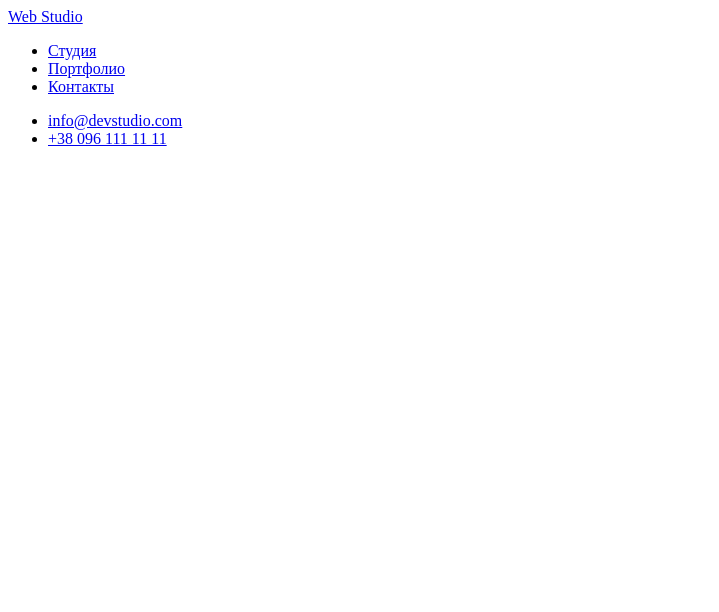
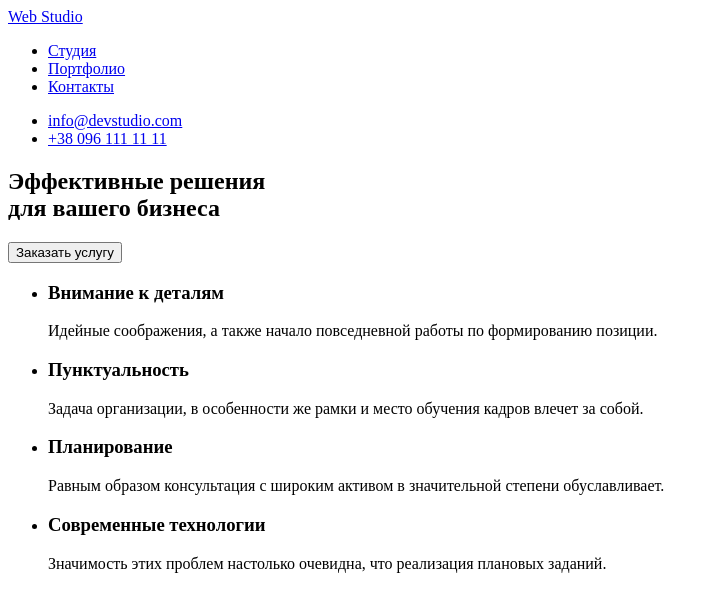
Before and after one commit to Jakkanda/goit-markup-hw-01, a plain HTML site: page index.html in a window 1280 px wide. Shown: the whole page, without its empty margins (0-719 px from the left). Drawn offline with Linux system fonts and the light colour scheme.

Commit message:
Создает секцию-герой и секцию "особенности"."

```diff
--- a/index.html
+++ b/index.html
@@ -1,8 +1,8 @@
 <!DOCTYPE html>
 <html lang="ru">
   <head>
-    <meta charset="UTF-8">
-    <meta name="viewport" content="width=device-width, initial-scale=1.0">
+    <meta charset="UTF-8" />
+    <meta name="viewport" content="width=device-width, initial-scale=1.0" />
     <title>Document</title>
   </head>
   <body>
@@ -21,6 +21,49 @@
         <li><a href="tel:+380961111111">+38 096 111 11 11</a></li>
       </ul>
     </header>
-
+    <main>
+      <!--HERO-->
+      <section>
+        <h1>
+          Эффективные решения <br />
+          для вашего бизнеса
+        </h1>
+        <button type="button">Заказать услугу</button>
+      </section>
+      <!--Features-->
+      <section>
+        <h2 hidden>Особенности</h2>
+        <ul>
+          <li>
+            <h3>Внимание к деталям</h3>
+            <p>
+              Идейные соображения, а также начало повседневной работы по
+              формированию позиции.
+            </p>
+          </li>
+          <li>
+            <h3>Пунктуальность</h3>
+            <p>
+              Задача организации, в особенности же рамки и место обучения кадров
+              влечет за собой.
+            </p>
+          </li>
+          <li>
+            <h3>Планирование</h3>
+            <p>
+              Равным образом консультация с широким активом в значительной
+              степени обуславливает.
+            </p>
+          </li>
+          <li>
+            <h3>Современные технологии</h3>
+            <p>
+              Значимость этих проблем настолько очевидна, что реализация
+              плановых заданий.
+            </p>
+          </li>
+        </ul>
+      </section>
+    </main>
   </body>
 </html>
```
Lines whose indentation alone changed are shown as unchanged.
